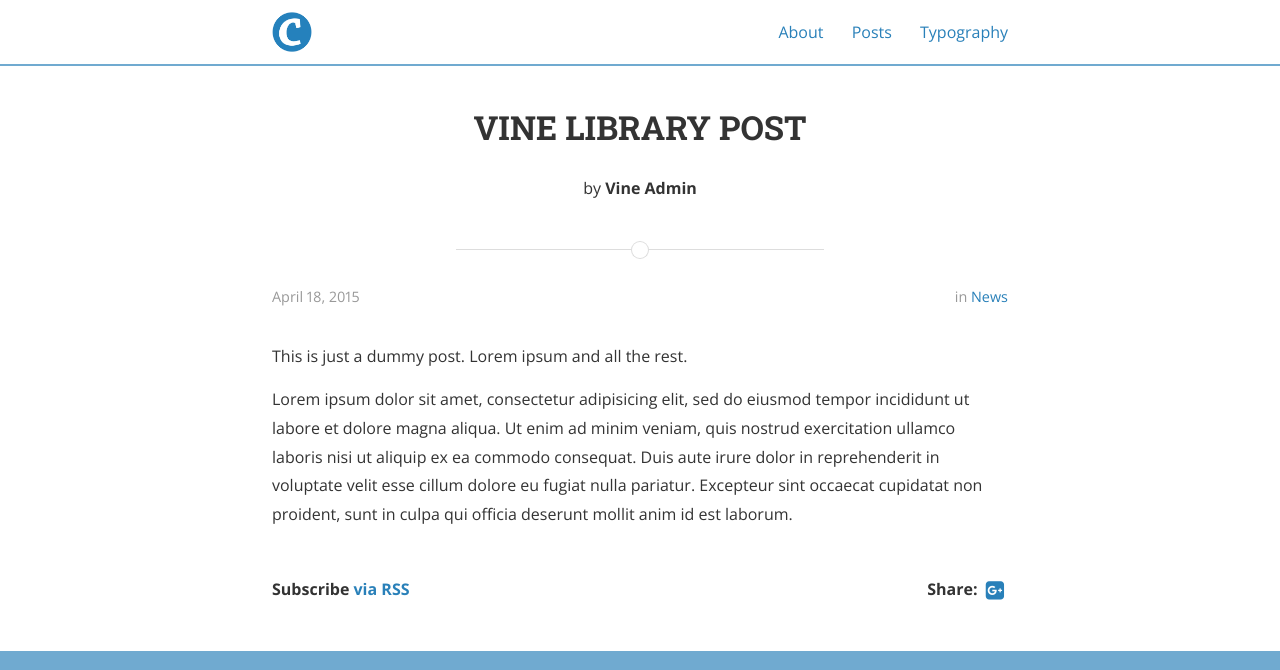
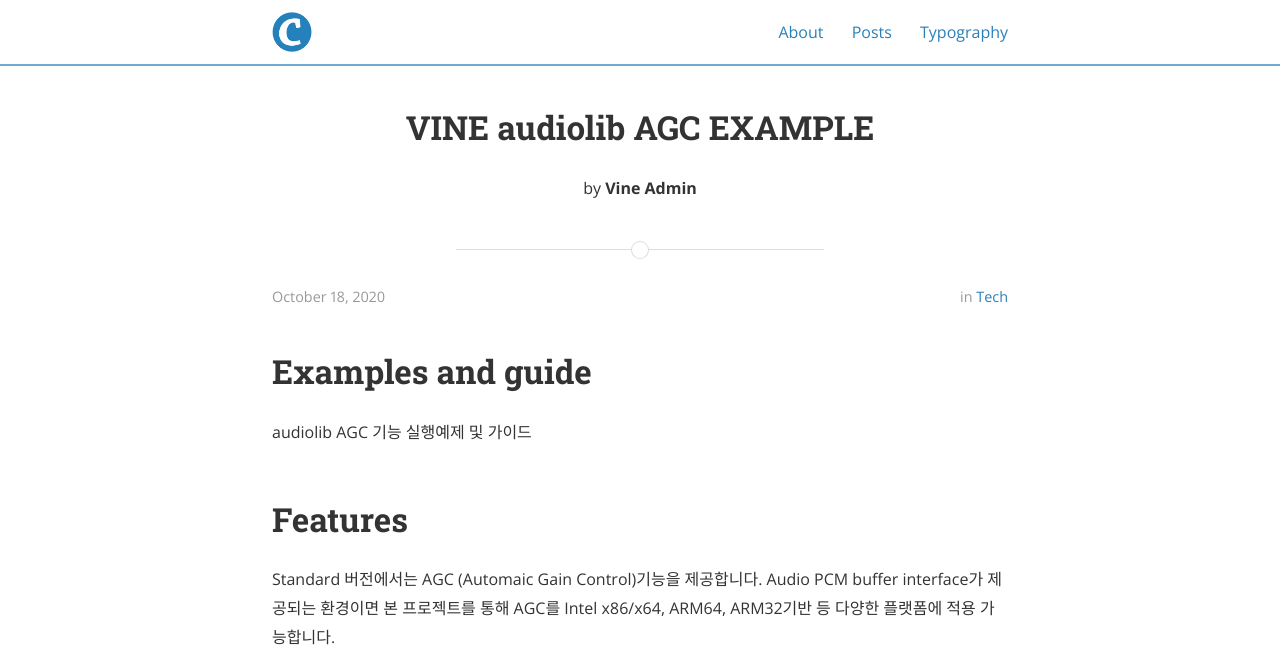
Before and after one commit to vine-sdk/vine-sdk.github.io, a Jekyll site: the page built from _posts/2021-08-26-example.md, in a window 1280 px wide and 1400 px high. Shown: the top 670 px of the window. Built offline with Jekyll 4.4.1, drawn with Linux system fonts in a browser that asks for light colours; nearby versions of some CDN libraries; some of the changed text lies outside the part shown.

Commit message:
post 수정

````diff
--- a/_posts/2021-08-26-example.md
+++ b/_posts/2021-08-26-example.md
@@ -1,16 +1,96 @@
 ---
 layout: post
-title:  "VINE LIBRARY POST"
-date:   2015-04-18T14:25:52-05:00
+title:  "VINE audiolib AGC EXAMPLE"
+date:   2020-10-18T14:25:52-05:00
 author: Vine Admin
-categories: news
+categories: tech
 ---
 
-This is just a dummy post. Lorem ipsum and all the rest.
+# Examples and guide
+audiolib AGC 기능 실행예제 및 가이드
+<br/>
+<br/>
 
-Lorem ipsum dolor sit amet, consectetur adipisicing elit, sed do eiusmod
-tempor incididunt ut labore et dolore magna aliqua. Ut enim ad minim veniam,
-quis nostrud exercitation ullamco laboris nisi ut aliquip ex ea commodo
-consequat. Duis aute irure dolor in reprehenderit in voluptate velit esse
-cillum dolore eu fugiat nulla pariatur. Excepteur sint occaecat cupidatat non
-proident, sunt in culpa qui officia deserunt mollit anim id est laborum.
+# Features
+Standard 버전에서는 AGC (Automaic Gain Control)기능을 제공합니다.
+Audio PCM buffer interface가 제공되는 환경이면 본 프로젝트를 통해 AGC를 Intel x86/x64, ARM64, ARM32기반 등 다양한 플랫폼에 적용 가능합니다.
+
+AGC는 Mic와 화자 간 거리에 따라 자동으로 송신음량을 최적화하는 기능입니다.
+
+![AGC_IN_OUT](https://user-images.githubusercontent.com/75764437/142515569-30c9f4c5-b1ca-4668-93c7-e43e07bab56c.png)
+
+마이크와 화자간의 거리가 멀어지면 음성신호의 크기가 줄어들어서 상대편에 작게 전달될 수가 있습니다.
+AGC 기술을 통해 자동으로 적절한 음량으로 gain을 증가또는 감소시켜 전달 가능합니다. 이는 반대의 상황(마이크와 화자의 거리가 가까워져서 소리가 커지는 경우)에도 마찬가지로 적용됩니다.
+<br/>
+<br/>
+
+# System Requirements
+본 예제를 실행하기 위해 다음과 같은 환경이 필요합니다.
+<br/>
+OS: x86/x64용 Linux 계열, macOS, Windows (Cygwin또는 minGW 설치 필요)
+<br/>
+컴파일러: GCC 5.X 이상
+<br/>
+<br/>
+
+# Example 라이브러리(audiolib) 실행 가이드
+
+<br/>
+
+### AGC 프로세싱 기능
+
+#### 1. 설치
+
+Clone 또는 내려받기를 통해 프로젝트 파일을 내려받습니다.
+빌드에는 다음 파일들이 필요합니다.
+<br/>
+```
+audiolib_example.c
+vine_audio.h
+vine_audio.c
+agc/VineAGC.h
+agc/libVineAGC.a
+```
+
+<br/>
+
+#### 2. 시스템 command line에서 gcc로 다음과 같이 빌드합니다.
+
+```
+$ gcc -o audiolib_test testmain.c -Lagc -lVineAGC -std=c99 -lm
+```
+
+
+빌드에 성공하면 audiolib_test.exe 파일이 생성됩니다.
+<br/>
+PCM 샘플 파일을 실행파일이 있는 경로에 준비합니다. (PCM raw data format)
+<br/>
+
+* File Name: sample.pcm
+* Sampling Rate: 8000Hz
+<br/>
+<br/>
+
+#### 3. 빌드된 실행파일을 다음과 같이 실행합니다.
+
+```
+$ ./audiolib_test sample.pcm
+```
+
+AGC 프로세싱이 완료된 PCM파일이 생성됩니다.
+```
+sample_out.pcm
+```
+
+<br/>
+<br/>
+
+# License
+
+[License: LGPL v2.1](https://www.gnu.org/licenses/lgpl-2.1)
+
+<br/>
+<br/>
+
+# Copyright
+Copyright (c) 2021, THE VINE CORPORATION All right reserved.
--- a/index.html
+++ b/index.html
@@ -65,7 +65,7 @@
   {% endfor %}
 </ul>
 
-<nav class="pagination" role="navigation">
+<!-- <nav class="pagination" role="navigation">
 	<p>
     {% if paginator.previous_page %}
 			{% if paginator.page == 2 %}
@@ -104,7 +104,7 @@
     </span>
 		{% endif %}
 	</p>
-</nav>
+</nav> -->
 
 </div>
 </div>
````
